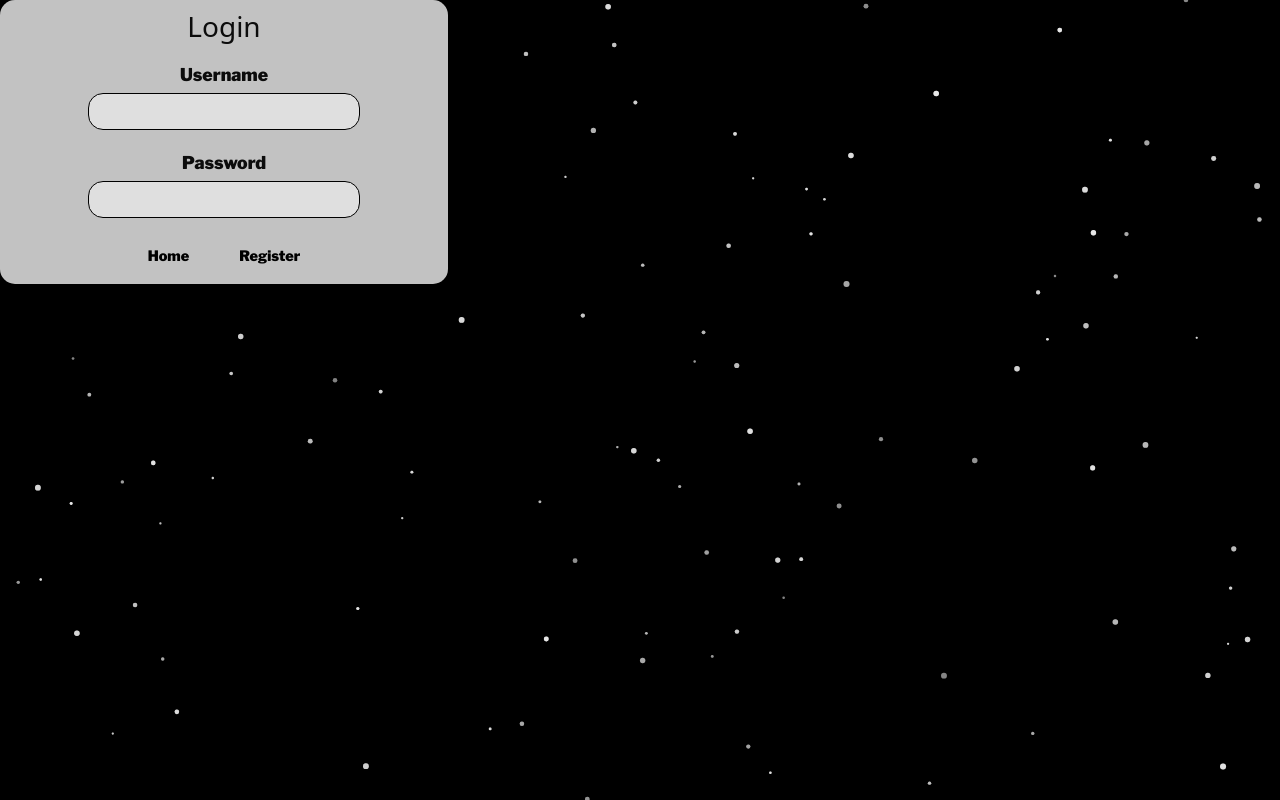
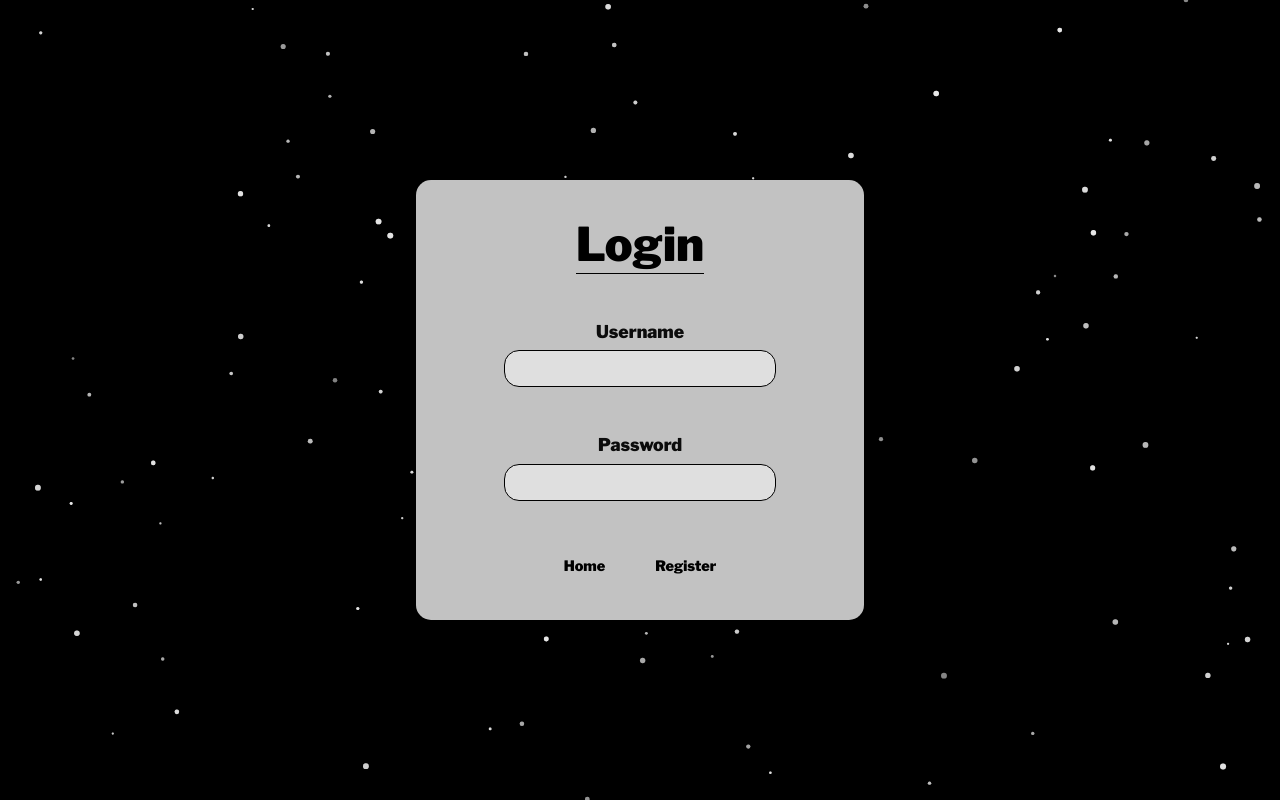
Before and after one commit to pauln17/htn23-challenge, a React (Create React App) app: page /login in a window 1280 px wide. Built offline with nearby package versions, Linux system fonts and the light colour scheme.

Commit message:
Fixing Outdated Libraries + Login Page

```diff
--- a/package.json
+++ b/package.json
@@ -12,7 +12,7 @@
     "react-dom": "^18.2.0",
     "react-icons": "^4.7.1",
     "react-router-dom": "^6.8.1",
-    "react-scripts": "5.0.1",
+    "react-scripts": "^5.0.1",
     "react-tsparticles": "^2.9.3",
     "react-typed": "^1.2.0",
     "tsparticles": "^2.9.3",
--- a/src/components/user-info/Login.js
+++ b/src/components/user-info/Login.js
@@ -8,13 +8,13 @@ import '../../styles/user-info/user.css';
 const Login = () => {
     return (
         <>
-            <div className="login-container">
+            <div className="user-container">
                 <div className="forms-container">
-                    <div className="login-hero">
+                    <div className="user-hero">
                         <h3>Login</h3>
                     </div>
 
-                    <form className="login-form">
+                    <form className="user-form">
                         <div className="input">
                             <label for="username">Username</label>
                             <input type="text" id="username" name="username" required/>
```
Also changed, not shown: 1 other file (tests, documents, lock files or other folders).
